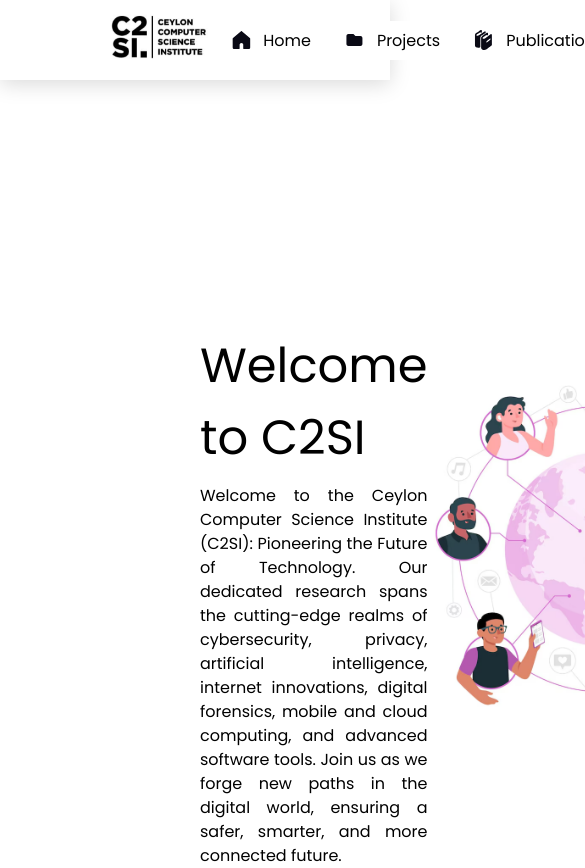
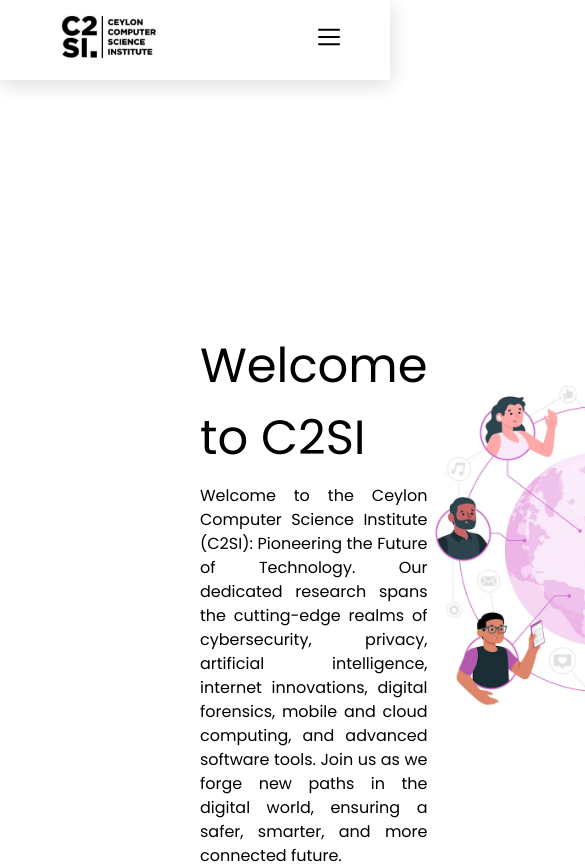
Before and after one commit to akshayw1/Webiu, an Angular app: page / in a window 390 px wide. Shown: the top 868 px of the page, 585 px wide, since content can reach past the window. Built offline with nearby package versions, Linux system fonts and the light colour scheme.

Commit message:
Made navigation bar responsive

```diff
--- a/src/app/components/navbar/navbar.component.html
+++ b/src/app/components/navbar/navbar.component.html
@@ -1,7 +1,7 @@
 <div class="navbar">
   <img src="../../../assets/c2silogo-dark.png" alt="C2SI Logo" class="logo" />
 
-  <div class="navbar__menu">
+  <div [ngClass]="{ navbar__menu: true, open: isMenuOpen }" id="navbarMenu">
     <div class="navbar__menu__items" routerLink="/">
       <img src="../../../assets/home.svg" alt="Home Icon" />
       <p>Home</p>
@@ -27,4 +27,15 @@
       <p>GSoC</p>
     </div>
   </div>
+
+  <div class="navigation__buttons" (click)="toggleMenu()">
+    <div class="nav-btn">
+      <img
+        *ngIf="!isMenuOpen"
+        src="../../../assets/ham-menu.svg"
+        alt="ham menu"
+      />
+      <img *ngIf="isMenuOpen" src="../../../assets/cross.svg" alt="cross" />
+    </div>
+  </div>
 </div>
--- a/src/app/components/navbar/navbar.component.scss
+++ b/src/app/components/navbar/navbar.component.scss
@@ -1,7 +1,7 @@
 .navbar {
   width: 100%;
   display: flex;
-  padding: 10px 100px;
+  padding: 10px 50px;
   justify-content: space-between;
   align-items: center;
   background: var(--primary-white, #fff);
@@ -19,6 +19,22 @@
     align-items: center;
     gap: 5px;
 
+    &.open {
+      display: flex !important;
+      flex-direction: column;
+      position: absolute;
+      top: 60px;
+      right: 20px;
+      align-items: flex-start;
+      width: auto;
+      background: var(--primary-white, #fff);
+      box-shadow: 0px 4px 20px 0px rgba(0, 0, 0, 0.15);
+      padding: 10px;
+      border-radius: 8px;
+      border: 1px solid #f5f5f5;
+      box-shadow: 0px 4px 24px 0px rgba(0, 0, 0, 0.15);
+    }
+
     .navbar__menu__items {
       display: flex;
       padding: 7px 14px;
@@ -28,15 +44,33 @@
       background: var(--primary-white, #fff);
       cursor: pointer;
       transition: all 0.2s;
+    }
 
-      &:hover {
-        background: var(--blue, #2f80ed);
-        color: #fff;
+    .navbar__menu__items:hover {
+      background: var(--blue, #2f80ed);
+      color: #fff;
+    }
 
-        img {
-          filter: invert(1);
-        }
-      }
+    .navbar__menu__items:hover img {
+      filter: invert(1);
     }
   }
+
+  .navigation__buttons {
+    display: none;
+  }
 }
+
+@media (max-width: 1100px) {
+  .navbar__menu {
+    display: none !important;
+  }
+
+  .navbar__menu.open {
+    display: flex;
+  }
+
+  .navigation__buttons {
+    display: block !important;
+  }
+}
--- a/src/app/components/navbar/navbar.component.ts
+++ b/src/app/components/navbar/navbar.component.ts
@@ -1,11 +1,18 @@
 import { Component } from '@angular/core';
+import { CommonModule } from '@angular/common';
 import { RouterModule } from '@angular/router';
 
 @Component({
   selector: 'app-navbar',
   standalone: true,
-  imports: [RouterModule],
+  imports: [CommonModule, RouterModule],
   templateUrl: './navbar.component.html',
-  styleUrl: './navbar.component.scss',
+  styleUrls: ['./navbar.component.scss'],
 })
-export class NavbarComponent {}
+export class NavbarComponent {
+  isMenuOpen = false;
+
+  toggleMenu() {
+    this.isMenuOpen = !this.isMenuOpen;
+  }
+}
```
Also changed, not shown: src/assets/cross.svg (added), src/assets/ham-menu.svg (added).
